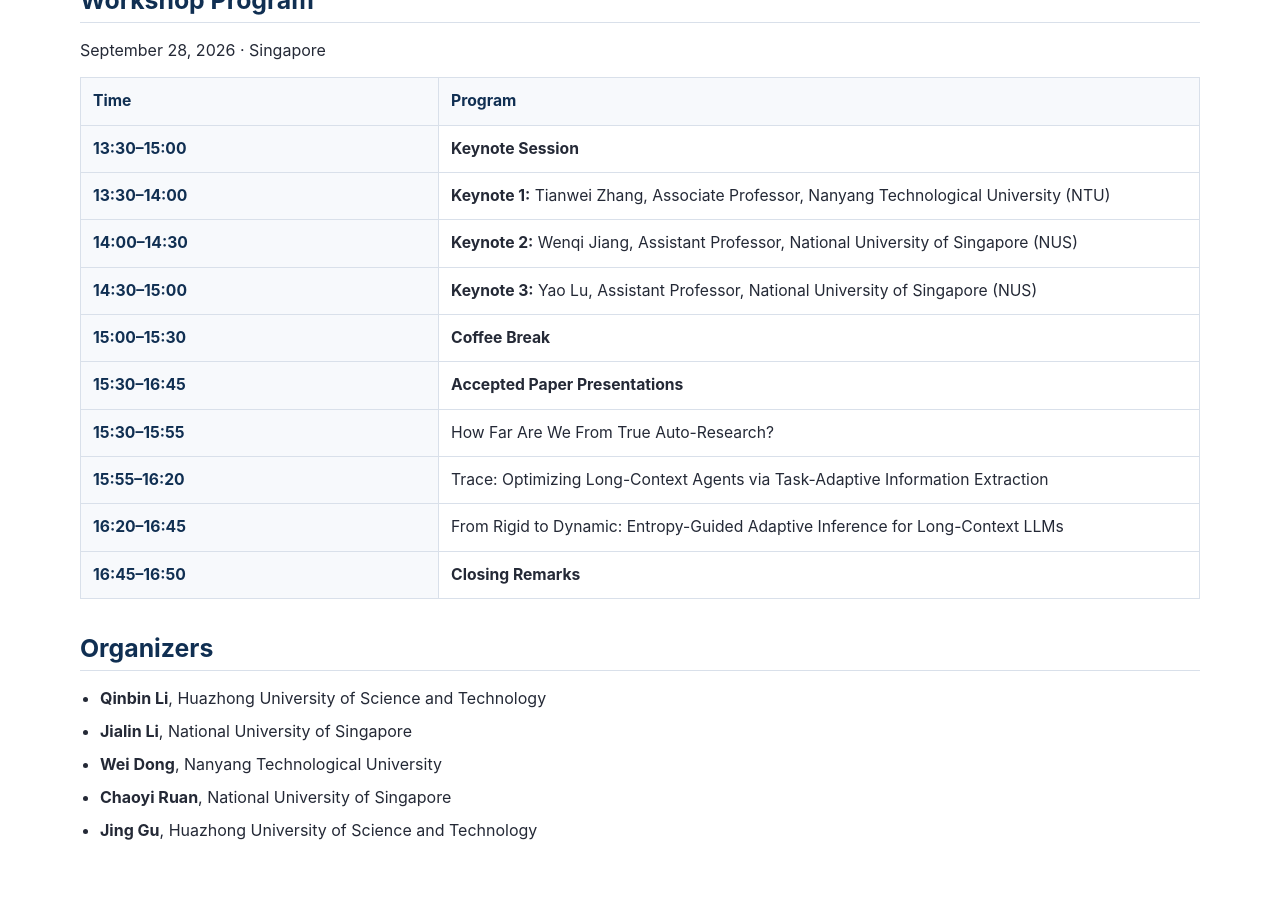
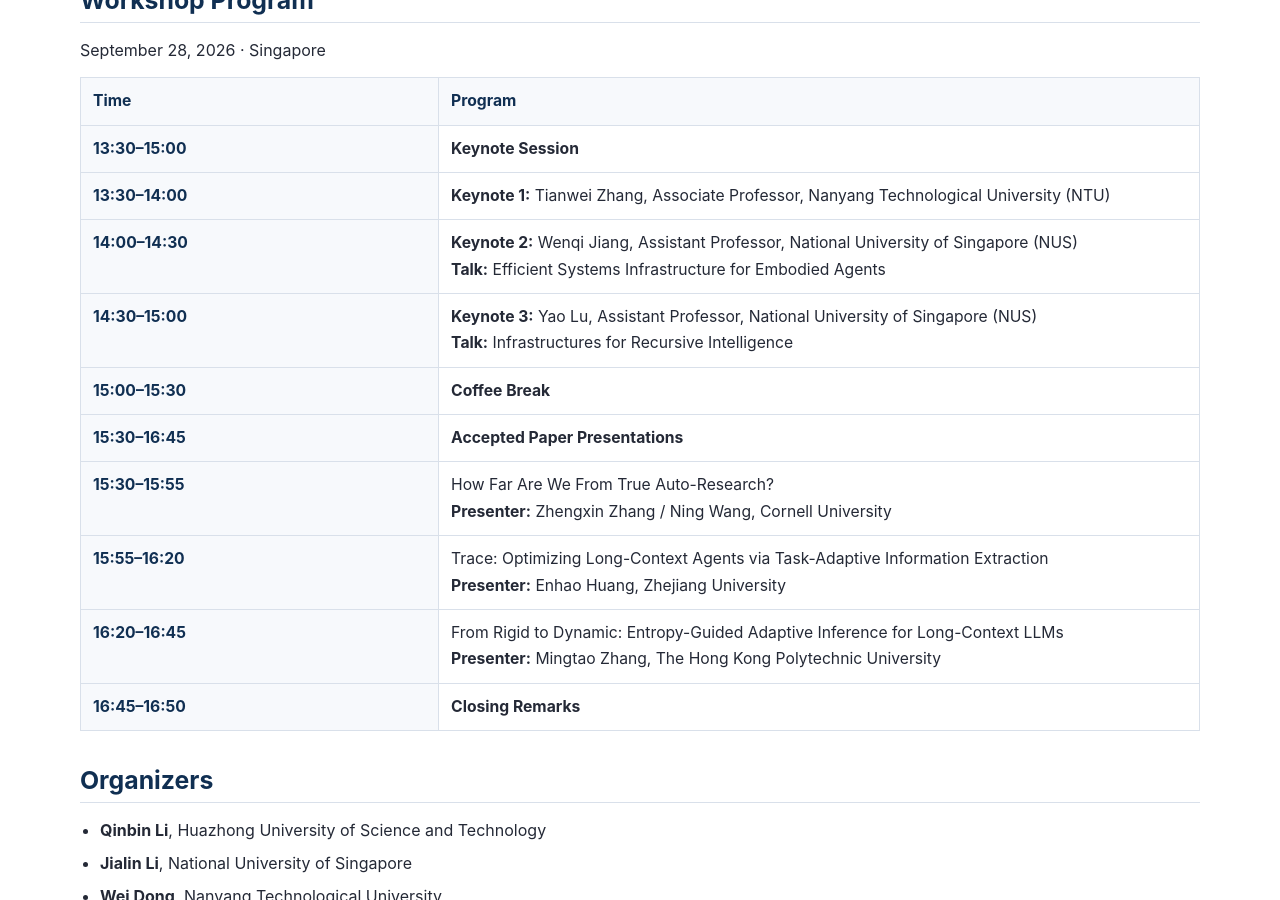
Before and after one commit to airs-workshop/airs-workshop.github.io, a Jekyll site: the page built from index.md, in a window 1280 px wide and 900 px high, scrolled down 2345 px. Built offline with Jekyll 4.4.1, drawn with Linux system fonts in a browser that asks for light colours.

Commit message:
update program

```diff
--- a/_data/speakers.yml
+++ b/_data/speakers.yml
@@ -8,11 +8,13 @@
   time: "14:00&ndash;14:30"
   name: Wenqi Jiang
   title: Assistant Professor
+  talk_title: Efficient Systems Infrastructure for Embodied Agents
   affiliation: National University of Singapore
   abbreviation: NUS
 - number: 3
   time: "14:30&ndash;15:00"
   name: Yao Lu
   title: Assistant Professor
+  talk_title: Infrastructures for Recursive Intelligence
   affiliation: National University of Singapore
   abbreviation: NUS
--- a/_includes/program-schedule.html
+++ b/_includes/program-schedule.html
@@ -13,7 +13,10 @@
     {% for speaker in site.data.speakers %}
     <tr>
       <th scope="row">{{ speaker.time }}</th>
-      <td><strong>Keynote {{ speaker.number }}:</strong> {{ speaker.name }}, {{ speaker.title }}, {{ speaker.affiliation }} ({{ speaker.abbreviation }})</td>
+      <td>
+        <strong>Keynote {{ speaker.number }}:</strong> {{ speaker.name }}, {{ speaker.title }}, {{ speaker.affiliation }} ({{ speaker.abbreviation }})
+        {% if speaker.talk_title %}<br><strong>Talk:</strong> {{ speaker.talk_title }}{% endif %}
+      </td>
     </tr>
     {% endfor %}
     <tr>
@@ -26,15 +29,15 @@
     </tr>
     <tr>
       <th scope="row">15:30&ndash;15:55</th>
-      <td>How Far Are We From True Auto-Research?</td>
+      <td>How Far Are We From True Auto-Research?<br><strong>Presenter:</strong> Zhengxin Zhang / Ning Wang, Cornell University</td>
     </tr>
     <tr>
       <th scope="row">15:55&ndash;16:20</th>
-      <td>Trace: Optimizing Long-Context Agents via Task-Adaptive Information Extraction</td>
+      <td>Trace: Optimizing Long-Context Agents via Task-Adaptive Information Extraction<br><strong>Presenter:</strong> Enhao Huang, Zhejiang University</td>
     </tr>
     <tr>
       <th scope="row">16:20&ndash;16:45</th>
-      <td>From Rigid to Dynamic: Entropy-Guided Adaptive Inference for Long-Context LLMs</td>
+      <td>From Rigid to Dynamic: Entropy-Guided Adaptive Inference for Long-Context LLMs<br><strong>Presenter:</strong> Mingtao Zhang, The Hong Kong Polytechnic University</td>
     </tr>
     <tr>
       <th scope="row">16:45&ndash;16:50</th>
```
Also changed, not shown: README.md.
